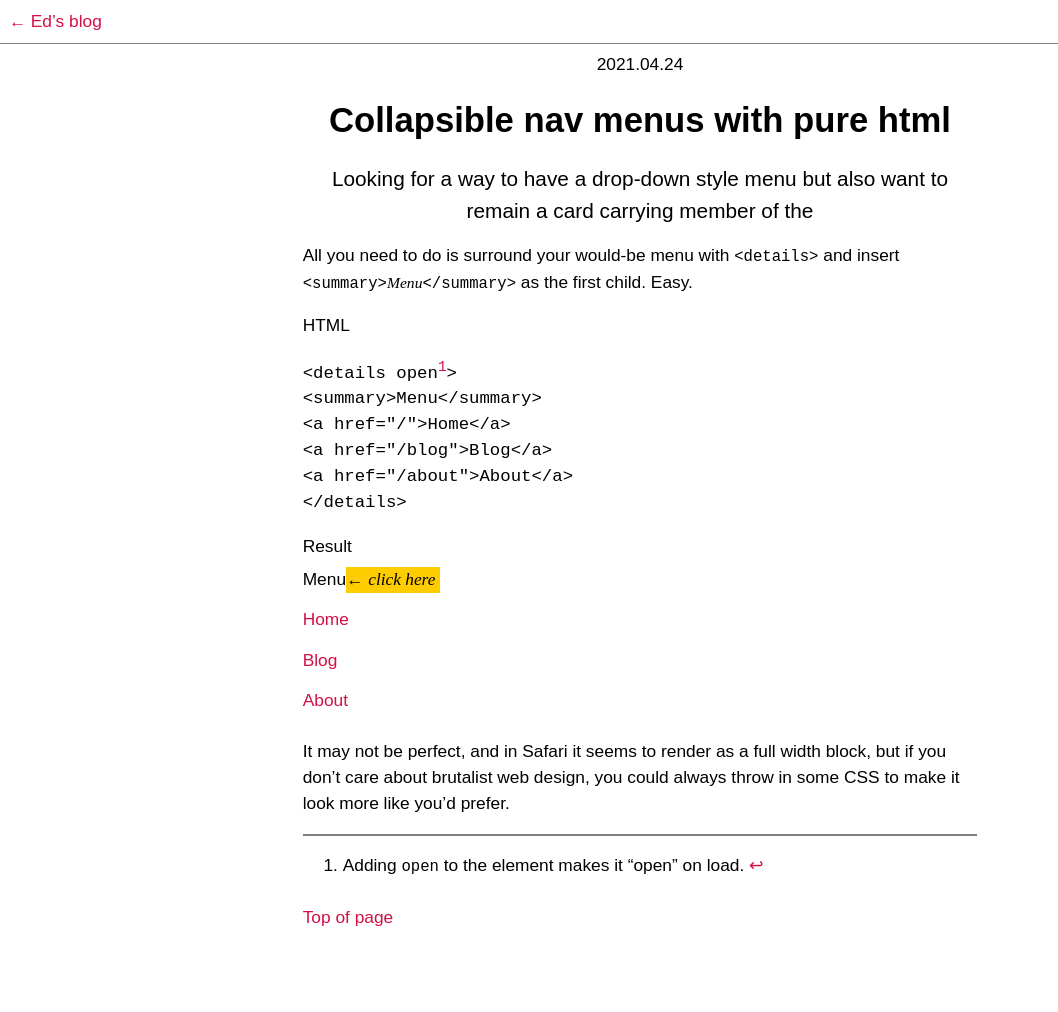
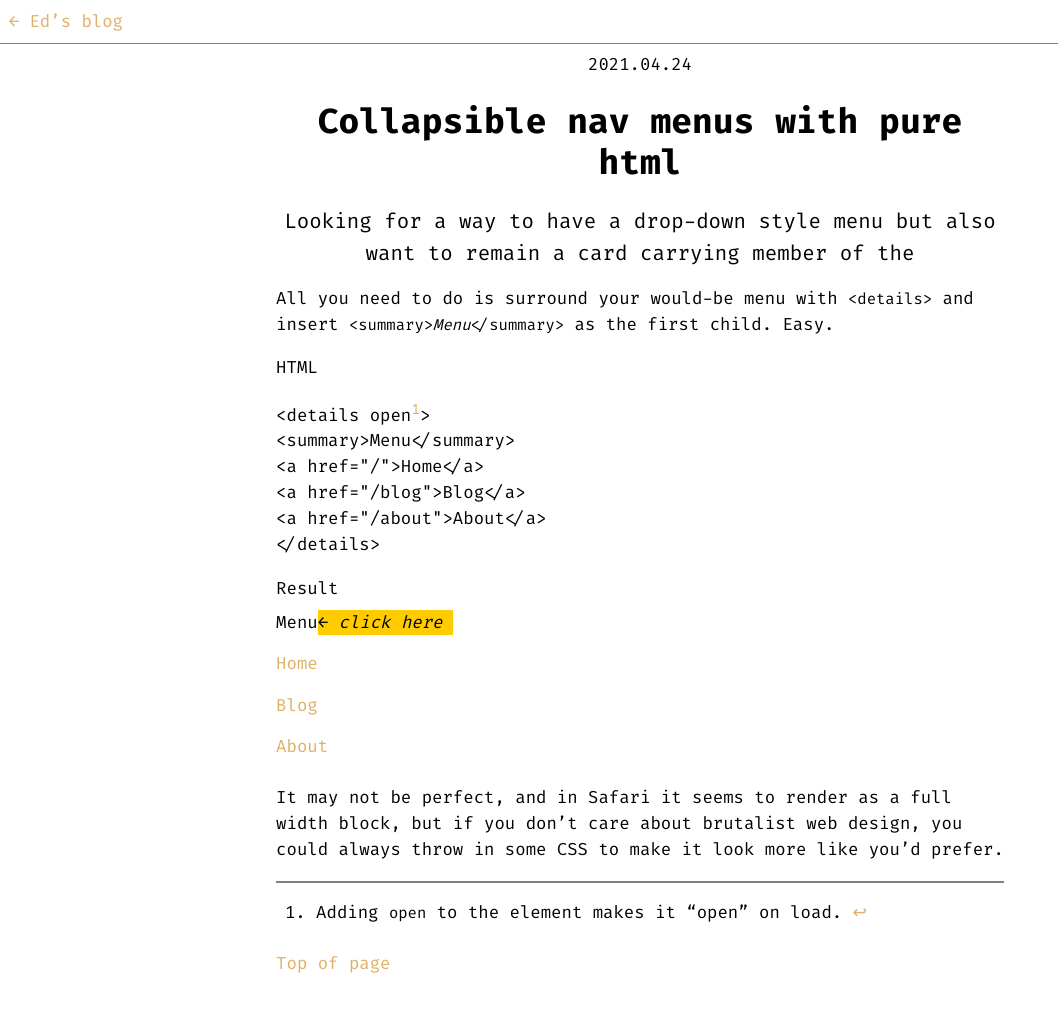
Before and after one commit to edbritton/edbritton.github.io, a Jekyll site: the page built from blog/_posts/2021-04-24-collapsible-nav-menus-with-pure-HTML.md, in a window 1280 px wide and 1020 px high. Shown: the top 1012 px of the window, without its empty margins (0-1058 px from the left). Built offline with Jekyll 4.4.1, drawn with Linux system fonts in a browser that asks for light colours; nearby versions of some CDN libraries; our own code applies the rules of GitHub Pages for plain Markdown files.

Commit message:
Just playin, some font changes and colours too

```diff
--- a/assets/css/styles.scss
+++ b/assets/css/styles.scss
@@ -1,10 +1,13 @@
 ---
 ---
 
+@import url(https://cdn.jsdelivr.net/gh/tonsky/FiraCode@1.207/distr/fira_code.css);
+
 :root {
+  --orange: #e0af68;
   --pink: -apple-system-pink;
   --pink: #D30F45;
-  --accent: var(--pink, AccentColor)
+  --accent: var(--orange, AccentColor)
 }
 
 * {
@@ -20,7 +23,7 @@ html, body, body >:first-child {
 }
 
 body {
-  font-family: ui-sans-serif, sans-serif;
+  font-family: 'Fira Code', ui-sans-serif, sans-serif;
   font-size: 13pt;
   line-height: 1.5;
   max-width: 72ch;
@@ -45,9 +48,9 @@ body {
   }
 }
 
-i, cite, em, var, address, dfn { font-family: ui-serif, serif }
+i, cite, em, var, address, dfn { font-family: 'Fira Code', ui-serif, serif }
 
-tt, code, kbd, samp, pre, xmp, plaintext, listing { font-family: ui-monospace, monospace }
+tt, code, kbd, samp, pre, xmp, plaintext, listing { font-family: 'Fira Code', ui-monospace, monospace }
 
 p:not([align="center"]) { -webkit-hyphens: auto }
 
```
